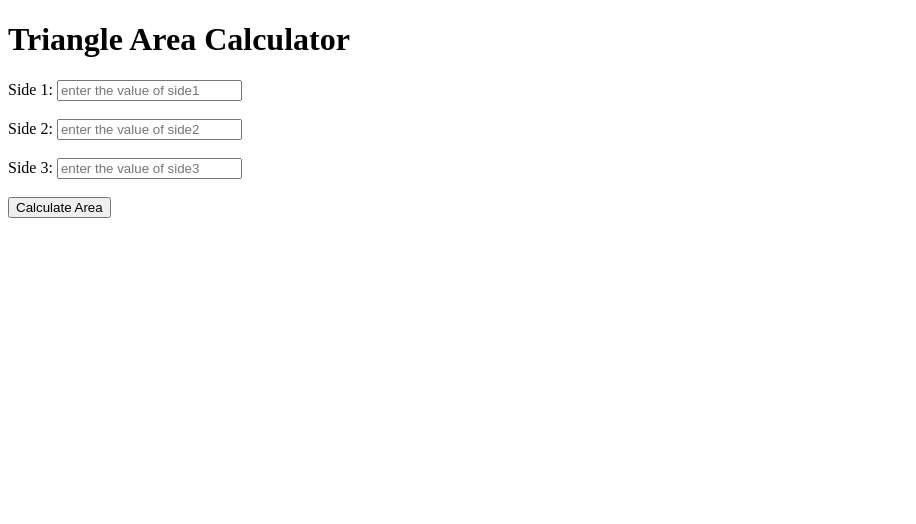
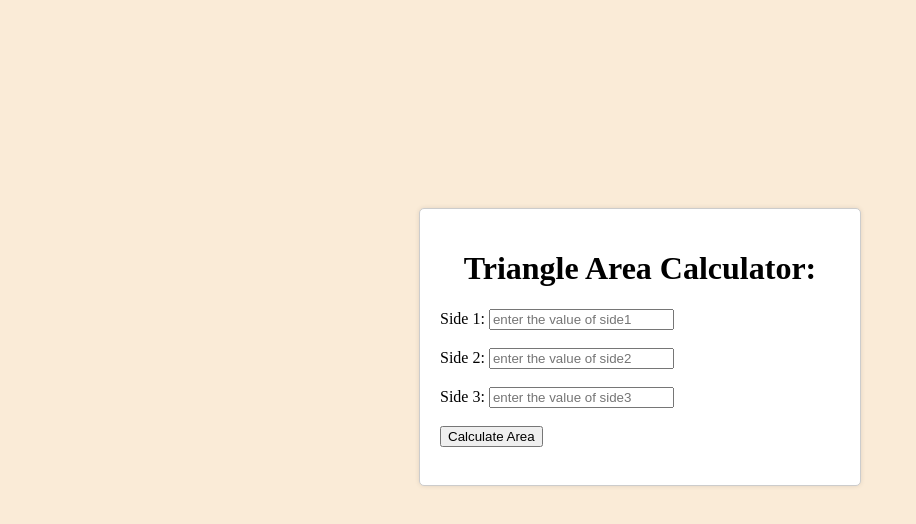
Before and after one commit to Hager44/task2-js, a plain HTML site: page index.html in a window 1280 px wide. Shown: the whole page, without its empty margins (0-916 px from the left). Drawn offline with Linux system fonts and the light colour scheme.

Commit message:
Update index.html

```diff
--- a/index.html
+++ b/index.html
@@ -4,20 +4,58 @@
     <meta charset="UTF-8">
     <meta name="viewport" content="width=device-width, initial-scale=1.0">
     <title>Triangle Area Calculator</title>
+    <style>
+    .form {
+        position: relative;
+        top: 200px;
+        max-width:400px;
+       margin: 0 auto;
+        padding: 20px;
+        border: 1px solid #ccc;
+        border-radius: 5px;
+        box-shadow: 0px 0px 5px rgba(0, 0, 0, 0.1);
+        background-color:white;
+      }
+      body{
+        background-color:antiquewhite;
+      }
+
+
+
+
+
+
+    </style>
 </head>
 <body>
-    <h1>Triangle Area Calculator</h1>
+   <div class="form">
+    <h1 style="text-align: center;">Triangle Area Calculator:</h1>
     <form id="triangleForm">
         <label for="side1">Side 1:</label>
         <input type="number" id="side1" name="side1" required step="any" placeholder="enter the value of side1"><br><br>
+
         <label for="side2">Side 2:</label>
         <input type="number" id="side2" name="side2" required step="any" placeholder="enter the value of side2"><br><br>
+
         <label for="side3">Side 3:</label>
         <input type="number" id="side3" name="side3" required step="any" placeholder="enter the value of side3"><br><br>
-        <input type="submit" value="Calculate Area" >
+
+        <input type="submit" value="Calculate Area" ><br><br>
     </form>
 
-    <div id="result" style="color:black;font-size: 30px;"></div>
+    <div id="result" style="display: none;">
+         <label for="area">area is:</label>
+         <input type="text" id="area" name="=area">
+         m²
+
+
+   </div>
+   <div id="text" style="display: none;">
+   </div>
+   </div>
+
+
+
 
     <script src="./script2.js"></script>
 </body>
```
